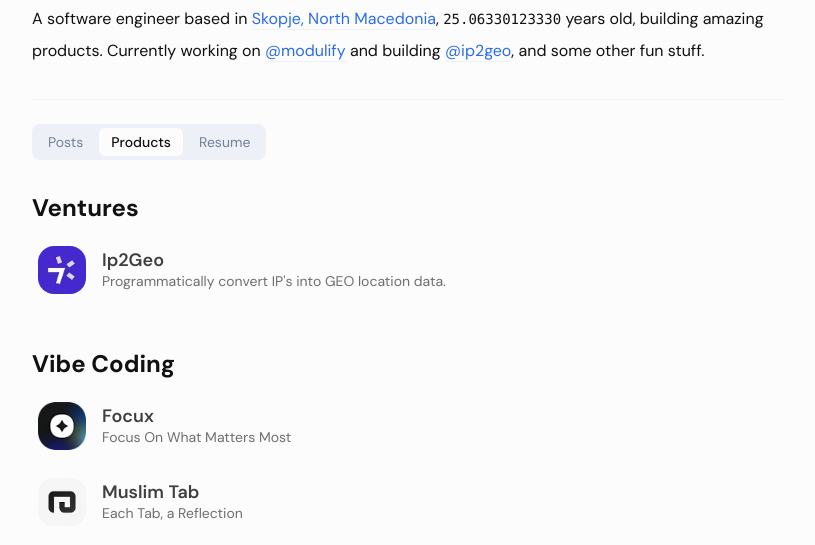
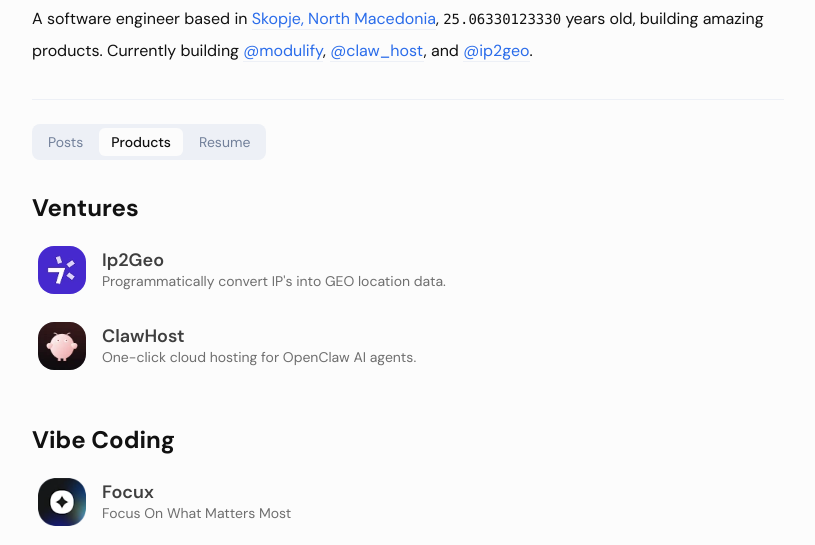
Before and after one commit to bfzli/blog, an Astro site: page /products in a window 1280 px wide. Shown: the part 237-782 px from the top of the page, without its empty margins (232-1047 px from the left). Built offline with nearby package versions, Linux system fonts and the light colour scheme; Astro itself is replaced by a stand-in of ours.

Commit message:
@bfzli - adding clawhost

```diff
--- a/astro.config.ts
+++ b/astro.config.ts
@@ -2,7 +2,7 @@
 import sitemap from '@astrojs/sitemap'
 import solid from '@astrojs/solid-js'
 import tailwind from '@astrojs/tailwind'
-import vercel from '@astrojs/vercel/serverless'
+import vercel from '@astrojs/vercel'
 import prism from 'rehype-prism-plus'
 import partytown from '@astrojs/partytown'
 
@@ -10,7 +10,7 @@
 
 export default defineConfig({
     site: 'https://bfzli.com',
-    output: 'hybrid',
+    output: 'static',
     adapter: vercel(),
     vite: { resolve: { alias: { '@': '/src' } } },
     prefetch: { prefetchAll: true },
--- a/src/data/products.ts
+++ b/src/data/products.ts
@@ -6,6 +6,12 @@
         description: 'Programmatically convert IP\'s into GEO location data.',
         icon: '/projects/ip2geo.webp',
         url: 'https://ip2geo.dev',
+    },
+    {
+        name: 'ClawHost',
+        description: 'One-click cloud hosting for OpenClaw AI agents.',
+        icon: '/projects/clawhost.webp',
+        url: 'https://clawhost.cloud',
     },
 ]
 
--- a/src/layouts/home.astro
+++ b/src/layouts/home.astro
@@ -31,7 +31,7 @@
 
         <section class='mb-4 mt-2 space-y-2'>
             <h2 class='text-md font-normal leading-loose sm:leading-loose'>
-                A software engineer based in <a href="https://www.google.com/search?q=Skopje,+North+Macedonia" target="_blank" rel="noopener noreferrer" class="border-b border-elevate outline-none text-primary hover:opacity-80 transition-opacity">Skopje, North Macedonia</a>, <DynamicAge birthDate={constants.profile.birthDate.toISOString()} client:load /> years old, building amazing products. Currently working on <a href="https://modulify.ai" target="_blank" rel="noopener noreferrer" class="border-b border-elevate outline-none text-primary hover:opacity-80 transition-opacity">@modulify</a> and building <a href="https://ip2geo.dev" target="_blank" rel="noopener noreferrer" class="border-b border-elevate outline-none text-primary hover:opacity-80 transition-opacity">@ip2geo</a>, and some other fun stuff.
+                A software engineer based in <a href="https://www.google.com/search?q=Skopje,+North+Macedonia" target="_blank" rel="noopener noreferrer" class="border-b border-elevate outline-none text-primary hover:opacity-80 transition-opacity">Skopje, North Macedonia</a>, <DynamicAge birthDate={constants.profile.birthDate.toISOString()} client:load /> years old, building amazing products. Currently building <a href="https://modulify.ai" target="_blank" rel="noopener noreferrer" class="border-b border-elevate outline-none text-primary hover:opacity-80 transition-opacity">@modulify</a>, <a href="https://clawhost.cloud" target="_blank" rel="noopener noreferrer" class="border-b border-elevate outline-none text-primary hover:opacity-80 transition-opacity">@claw_host</a>, and <a href="https://ip2geo.dev" target="_blank" rel="noopener noreferrer" class="border-b border-elevate outline-none text-primary hover:opacity-80 transition-opacity">@ip2geo</a>.
             </h2>
         </section>
 
```
Also changed, not shown: package.json (+8 -8 lines), public/projects/clawhost.webp (added), 1 other file.
